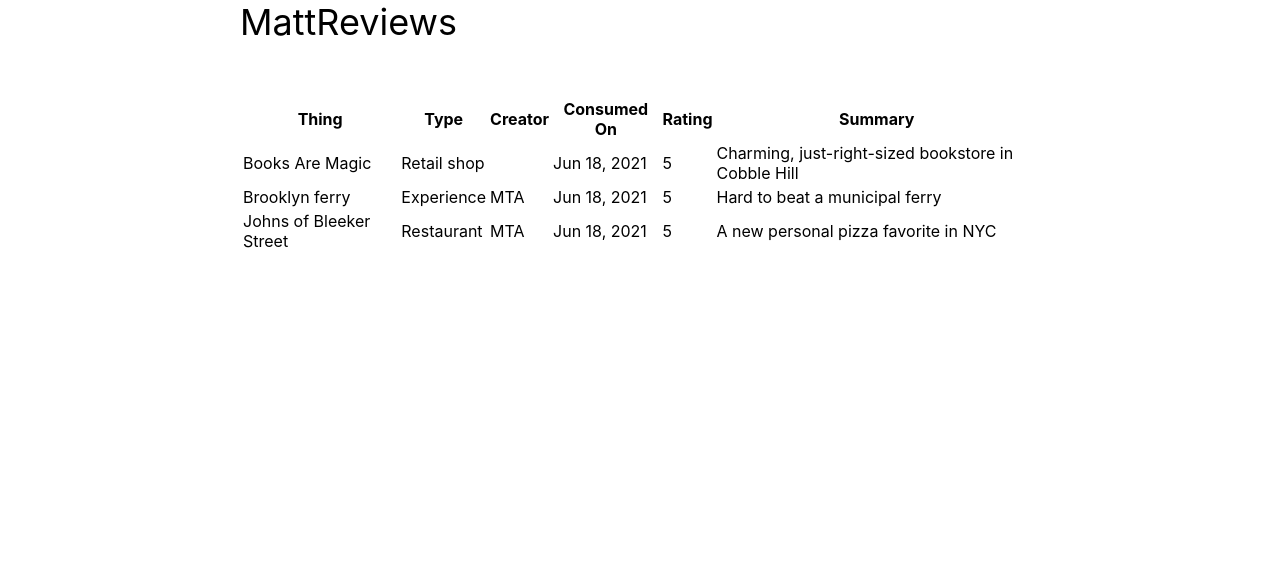
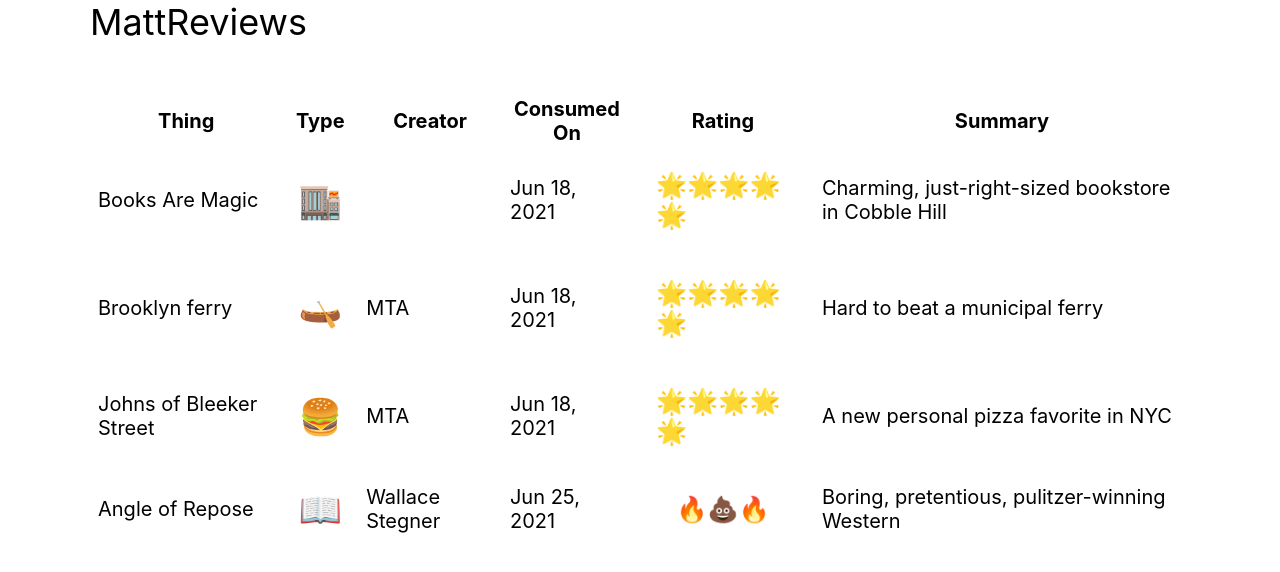
Before and after one commit to seinwave/mattseidholz, a Next.js app: page /reviews in a window 1280 px wide. Shown: the top 572 px of the page. Built offline with nearby package versions, Linux system fonts and the light colour scheme.

Commit message:
Add Emojis, style table (start)

```diff
--- a/_content/reviews/2021-06-18-books-are-magic.md
+++ b/_content/reviews/2021-06-18-books-are-magic.md
@@ -3,7 +3,7 @@
 author: matt
 title: Books Are Magic
 creator:
-type: Retail shop
+type: shop
 published: 2021-06-18
 human_published: Jun 18, 2021
 rating: 5
--- /dev/null
+++ b/_content/reviews/2021-06-25-angle-of-repose.md
@@ -0,0 +1,11 @@
+---
+layout: post
+author: matt
+title: Angle of Repose
+creator: Wallace Stegner
+type: book
+published: 2021-06-25
+human_published: Jun 25, 2021
+rating: hate
+summary: Boring, pretentious, pulitzer-winning Western
+---
--- /dev/null
+++ b/lib/components/reviews/TableCells/RatingCell.js
@@ -0,0 +1,5 @@
+import React from "react";
+
+export default function RatingCell({ rating }) {
+  return <span>{rating}</span>;
+}
--- a/pages/blog.js
+++ b/pages/blog.js
@@ -3,7 +3,7 @@
 import styled from "styled-components";
 import { ServerStyleSheet } from "styled-components";
 import { Helmet } from "react-helmet";
-import { COLORS, FONTSIZES } from "../styles/constants";
+import { COLORS, FONTSIZES } from "../styles/CONSTANTS";
 import { v4 as uuid } from "uuid";
 import Link from "next/link";
 
--- a/pages/index.js
+++ b/pages/index.js
@@ -2,7 +2,7 @@
 import styled from "styled-components";
 import { ServerStyleSheet } from "styled-components";
 import { Helmet } from "react-helmet";
-import { COLORS, FONTSIZES, SPACING, WEIGHTS } from "../styles/constants";
+import { COLORS, FONTSIZES, SPACING, WEIGHTS } from "../styles/CONSTANTS";
 import Link from "next/link";
 
 export function getStaticProps() {
--- a/pages/reviews.js
+++ b/pages/reviews.js
@@ -1,12 +1,12 @@
-import React, { useEffect, useLayoutEffect, useState, createRef } from "react";
+import React, { useMemo } from "react";
 import { useTable } from "react-table";
 import { getAllReviews } from "../lib/data/reviews-api";
 import styled from "styled-components";
 import { ServerStyleSheet } from "styled-components";
 import { Helmet } from "react-helmet";
-import { COLORS, FONTSIZES } from "../styles/constants";
-import { v4 as uuid } from "uuid";
-import Link from "next/link";
+import { COLORS, FONTSIZES, RATINGS, EMOJIS } from "../styles/CONSTANTS";
+
+import RatingCell from "../lib/components/reviews/TableCells/RatingCell";
 
 /*---
 layout: post
@@ -53,7 +53,12 @@
     []
   );
 
-  console.log(data);
+  const defaultColumn = useMemo(
+    () => ({
+      RatingCell: RatingCell,
+    }),
+    []
+  );
 
   const tableInstance = useTable({ columns, data });
 
@@ -80,21 +85,52 @@
                 </tr>
               ))}
             </thead>
-            <tbody {...getTableBodyProps()}>
+            <TableBody {...getTableBodyProps()}>
               {rows.map((row) => {
-                console.log(row);
+                const {
+                  values: { rating: rating, type: type },
+                } = row;
                 prepareRow(row);
                 return (
-                  <tr {...row.getRowProps()}>
+                  <Review {...row.getRowProps()}>
                     {row.cells.map((cell) => {
+                      if (cell.column.Header === "Rating") {
+                        return (
+                          <Cell {...cell.getCellProps()}>
+                            {cell.render(
+                              <RatingCellContainer>
+                                <RatingCell
+                                  rating={RATINGS[rating]}
+                                ></RatingCell>
+                              </RatingCellContainer>
+                            )}
+                          </Cell>
+                        );
+                      }
+
+                      if (cell.column.Header === "Type") {
+                        return (
+                          <Cell {...cell.getCellProps()}>
+                            {cell.render(
+                              <TypeCellContainer>
+                                <RatingCell
+                                  rating={EMOJIS[type.toLowerCase()]}
+                                ></RatingCell>
+                              </TypeCellContainer>
+                            )}
+                          </Cell>
+                        );
+                      }
                       return (
-                        <td {...cell.getCellProps()}>{cell.render("Cell")}</td>
+                        <Cell {...cell.getCellProps()}>
+                          {cell.render("Cell")}
+                        </Cell>
                       );
                     })}
-                  </tr>
+                  </Review>
                 );
               })}
-            </tbody>
+            </TableBody>
           </ReviewList>
         </BlogWrapper>
       </Wrapper>
@@ -115,7 +151,8 @@
 }
 
 const Wrapper = styled.div`
-  width: 800px;
+  box-sizing: border-box;
+  width: 1100px;
   margin-left: auto;
   margin-right: auto;
 `;
@@ -136,4 +173,42 @@
 
 const ReviewList = styled.table`
   position: relative;
+  padding: 8px;
+  font-size: 1.25rem;
+  border-collapse: collapse;
+  border-radius: 8px;
 `;
+
+const TableBody = styled.tbody`
+  border-radius: 8px;
+  padding: 8px;
+`;
+
+const Review = styled.tr`
+  border-radius: 8px;
+  padding: 8px;
+  margin: 8px;
+  &:hover {
+    background-color: ${COLORS.gray[100]};
+    text-decoration: none;
+    cursor: pointer;
+  }
+`;
+
+const Cell = styled.td`
+  margin: 8px;
+  padding: 8px;
+  border-style: hidden;
+`;
+
+const RatingCellContainer = styled(Cell)`
+  width: 150px;
+  display: flex;
+  font-size: 25px;
+  justify-content: center;
+`;
+
+const TypeCellContainer = styled(Cell)`
+  width: 40px;
+  font-size: 35px;
+`;
--- a/styles/constants.js
+++ b/styles/constants.js
@@ -25,3 +25,30 @@
   medium: 600,
   bold: 800,
 };
+
+export const EMOJIS = {
+  movie: "📽️",
+  restaurant: "🍔",
+  album: "🎵",
+  show: "📺",
+  book: "📖",
+  event: "",
+  shop: "🏬",
+  experience: "🛶",
+  performance: "🎸",
+  play: "🎭",
+  pizza: "🍕",
+  bagel: "🥯",
+  art: "🎨",
+  judo: "🥋",
+};
+
+export const RATINGS = {
+  hate: "🔥💩🔥",
+  0: "💩",
+  1: "⭐",
+  2: "⭐⭐",
+  3: "⭐⭐⭐",
+  4: "⭐⭐⭐⭐",
+  5: "🌟🌟🌟🌟🌟",
+};
```
